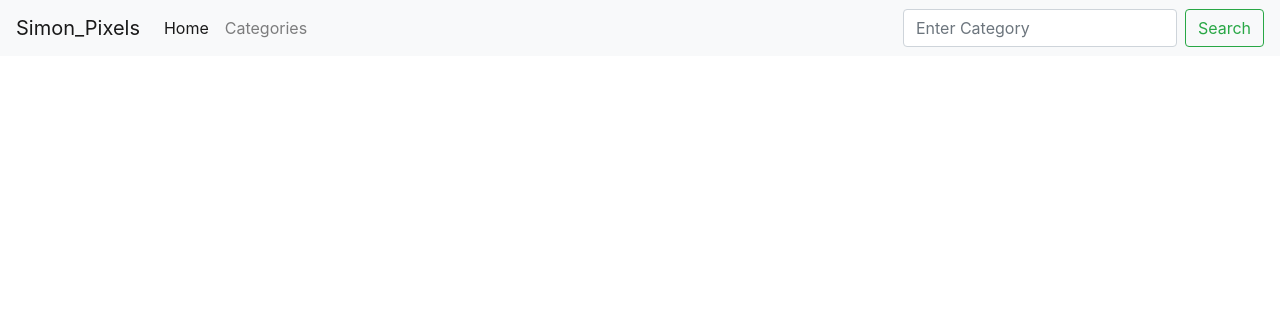
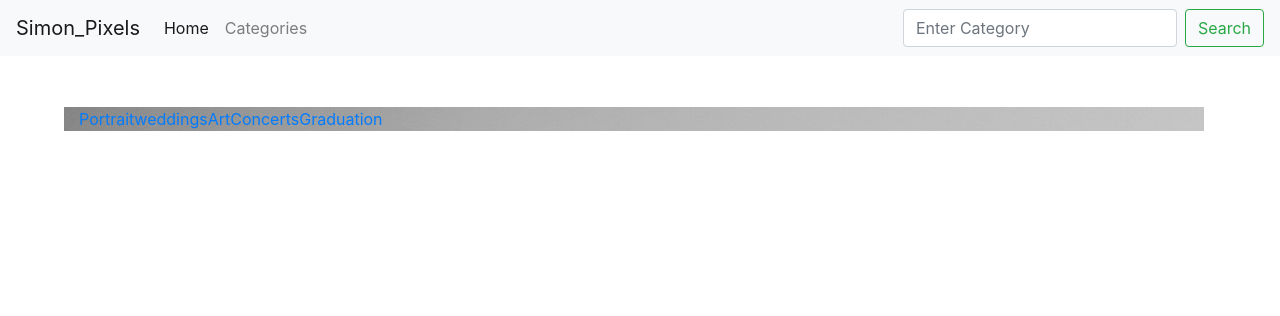
Before and after one commit to claudianjeri/Gallery-App, a Django app: page / in a window 1280 px wide. Shown: the top 316 px of the page. Run offline with Django 3.2, Linux system fonts and the light colour scheme; tables that the repository leaves empty hold one stand-in row (values such as "Sample post"); grey boxes marked "Sample" are stand-in pictures; some libraries are stand-ins or nearby versions.

Commit message:
added categories to index.html and changed content

```diff
--- a/arts/templates/base.html
+++ b/arts/templates/base.html
@@ -1,4 +1,5 @@
-{% load bootstrap4 %} {% load staticfiles %}
+{% load bootstrap4 %}
+{% load static %}
 <!DOCTYPE html>
 <html lang="en">
 
@@ -15,9 +16,6 @@
 <body>
     {% include 'navbar.html' %}
 
-    <div class="container">
-
-    </div>
     {% block content %} {% endblock %}
 
 </body>
@@ -26,5 +24,8 @@
         background-image: url('{% static "img/_S4A0037.jpg" %}');
     }
 </style>
+{% block scripts %}
+<script src="https://ajax.googleapis.com/ajax/libs/jquery/3.2.1/jquery.min.js"></script>
+{% bootstrap_javascript %} {% endblock %}
 
 </html>
--- a/arts/templates/index.html
+++ b/arts/templates/index.html
@@ -2,5 +2,75 @@
 
 {% block content %}
 {{block.super}}
+<div class="container" style="margin-left:10%; margin-left:5%; margin-top:4%">
+    <ul class="nav nav-pills nav-justified">
+        <li class="active"><a href="#Portrait" data-toggle='pill'>Portrait</a></li>
+        <li><a href="#wedding" data-toggle='pill'>weddings</a></li>
+        <li><a href="#art" data-toggle='pill'>Art</a></li>
+        <li><a href="#Concerts" data-toggle='pill'>Concerts</a></li>
+        <li><a href="#Graduation" data-toggle='pill'>Graduation</a></li>
+    </ul>
+    <div class="tab-content" style="margin-top:4%">
 
+    {% for img in images %}
+        {% for category in img.category.all %}
+
+            {% if category.category_name == "Portrait" %}
+            <div id="Portrait" class="col-lg-4 col-md-4 col-sm-12 tab-pane fade in active">
+                <div class="panel panel-primary">
+                    <div class="panel-body">
+                        <img src="{{img.image_url.url}}" alt="{{img.name}}">
+                    </div>
+                    <div class="panel-footer">
+                        <button class="btn btn-default" style="margin-left:30%"><a href="/image/{{img.id}}">VIEW DETAILS</a></button>
+                    </div>
+                </div>
+            </div>
+            {% elif category.category_name == "wedding" %}
+            <div id="wedding" class="col-lg-4 col-md-4 col-sm-12 tab-pane fade">
+                    <div class="panel panel-primary">
+                        <div class="panel-body">
+                            <img src="{{img.image_url.url}}" alt="{{img.name}}">
+                        </div>
+                        <div class="panel-footer">
+                            <button class="btn btn-default" style="margin-left:30%"><a href="/image/{{img.id}}">VIEW DETAILS</a></button>
+                        </div>
+                    </div>
+            </div>
+            {% elif category.category_name == "art" %}
+            <div id="art" class="col-lg-4 col-md-4 col-sm-12 tab-pane fade">
+                    <div class="panel panel-primary">
+                        <div class="panel-body">
+                            <img src="{{img.image_url.url}}" alt="{{img.name}}">
+                        </div>
+                        <div class="panel-footer">
+                            <button class="btn btn-default" style="margin-left:30%"><a href="/image/{{img.id}}">VIEW DETAILS</a></button>
+                        </div>
+                    </div>
+            </div>
+            {% elif category.category_name == "Graduation" %}
+            <div id="Graduation" class="col-lg-4 col-md-4 col-sm-12 tab-pane fade">
+                    <div class="panel panel-primary">
+                        <div class="panel-body">
+                            <img src="{{img.image_url.url}}" alt="{{img.name}}">
+                        </div>
+                        <div class="panel-footer">
+                            <button class="btn btn-default" style="margin-left:30%"><a href="/image/{{img.id}}">VIEW DETAILS</a></button>
+                        </div>
+                    </div>
+            </div>
+            {% else %}
+            <div id="Concerts" class="col-lg-4 col-md-4 col-sm-12 tab-pane fade">
+                    <div class="panel panel-primary">
+                        <div class="panel-body">
+                            <img src="{{img.image_url.url}}" alt="{{img.name}}">
+                        </div>
+                        <div class="panel-footer">
+                            <button class="btn btn-default" style="margin-left:30%"><a href="/image/{{img.id}}">VIEW DETAILS</a></button>
+                        </div>
+                    </div>
+            </div>
+            {% endif %}
+        {% endfor %}
+    {% endfor %}
 {% endblock %}
```
